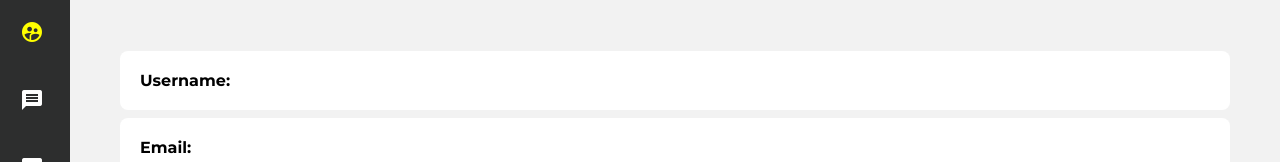
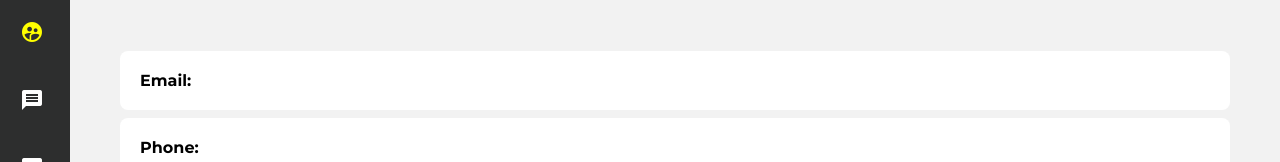
Before and after one commit to RX7RUSS/user-list, an Angular app: page /details/1 in a window 1280 px wide. Shown: the top 162 px of the page. Built offline with nearby package versions, Linux system fonts and the light colour scheme; no server answers.

Commit message:
Delete Username

```diff
--- a/src/app/details/details.component.html
+++ b/src/app/details/details.component.html
@@ -3,7 +3,6 @@
 </span>
 <div>
 	<ul>
-	  <li><strong>Username:</strong> {{ user$.username }}</li>
 	  <li><strong>Email:</strong> {{ user$.email }}</li>
 	  <li><strong>Phone:</strong> {{ user$.phone }}</li>
 	</ul>
```
